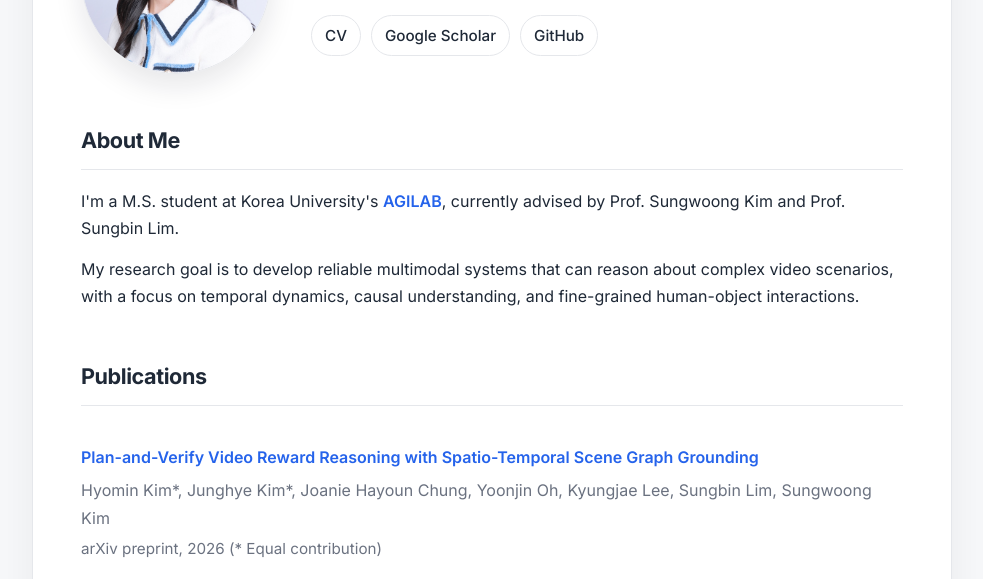
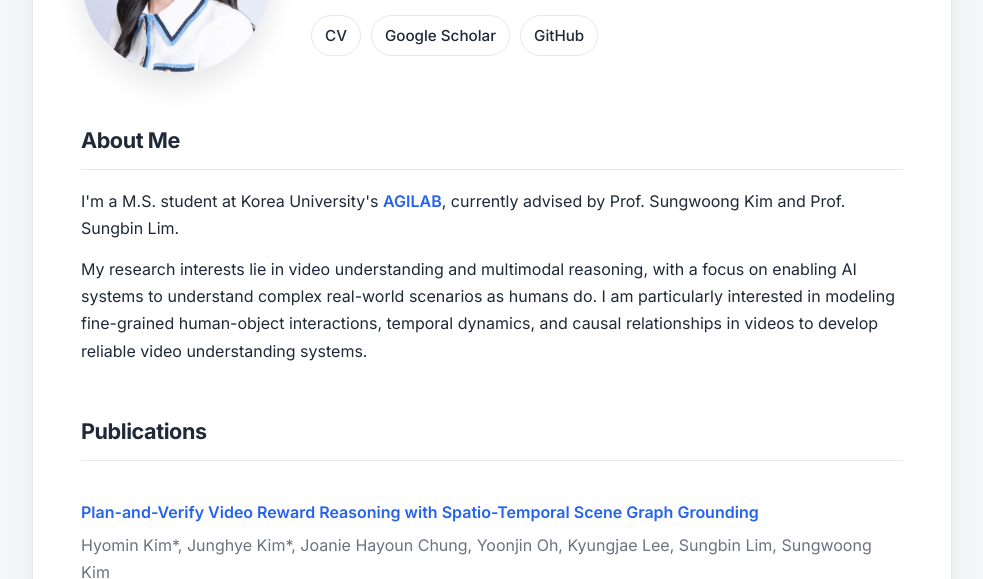
Before and after one commit to junghye01/junghye01.github.io, a plain HTML site: page index.html in a window 1280 px wide. Shown: the part 221-800 px from the top of the page, without its empty margins (148-1131 px from the left). Drawn offline with Linux system fonts and the light colour scheme.

Commit message:
Revise research interests description in index.html

```diff
--- a/index.html
+++ b/index.html
@@ -220,8 +220,7 @@
             currently advised by Prof. Sungwoong Kim and Prof. Sungbin Lim.
         </p>
         <p>
-            My research goal is to develop reliable multimodal systems that can reason about complex video scenarios,
-            with a focus on temporal dynamics, causal understanding, and fine-grained human-object interactions.
+            My research interests lie in video understanding and multimodal reasoning, with a focus on enabling AI systems to understand complex real-world scenarios as humans do. I am particularly interested in modeling fine-grained human-object interactions, temporal dynamics, and causal relationships in videos to develop reliable video understanding systems.
         </p>
     </section>
 
```
